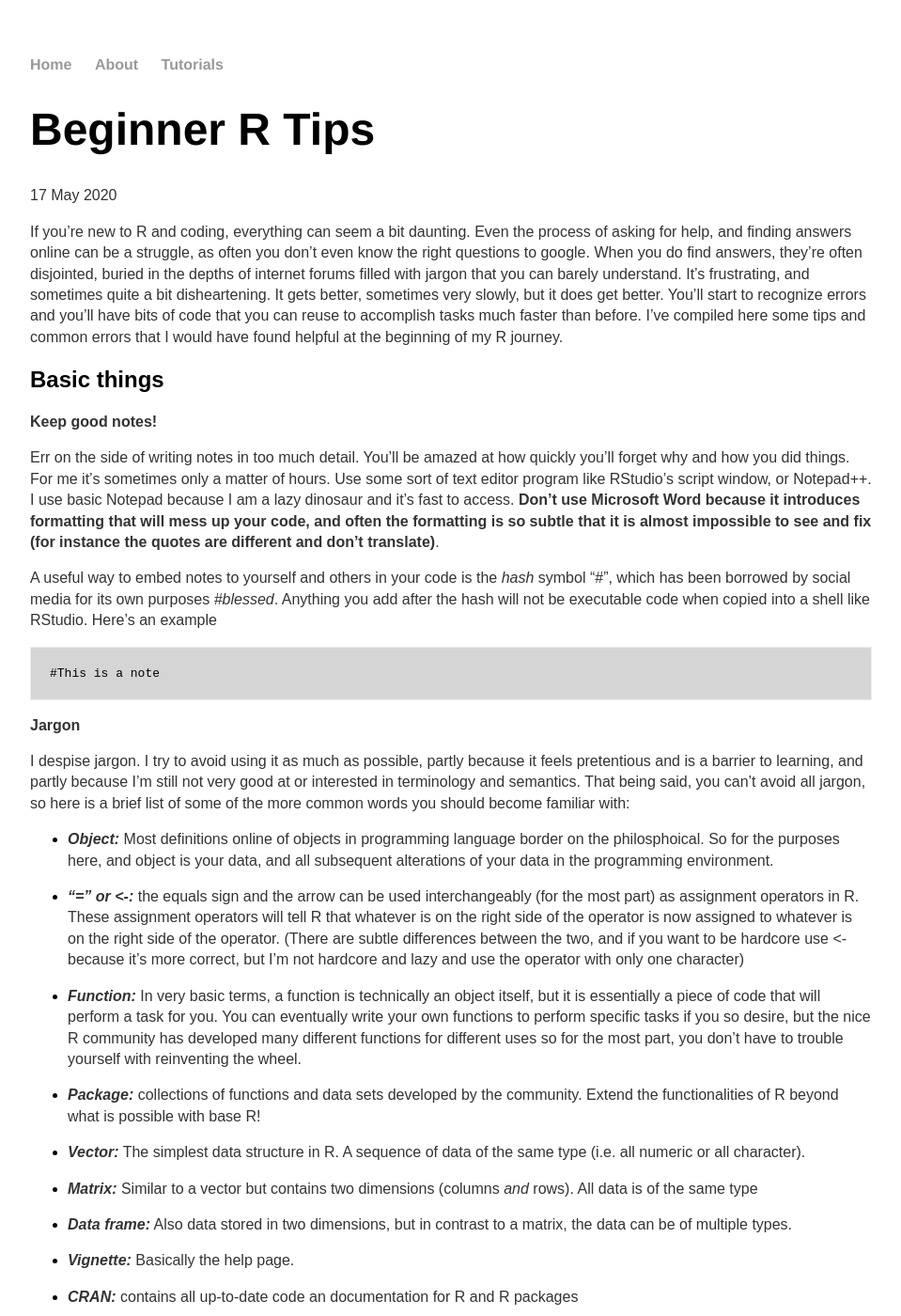
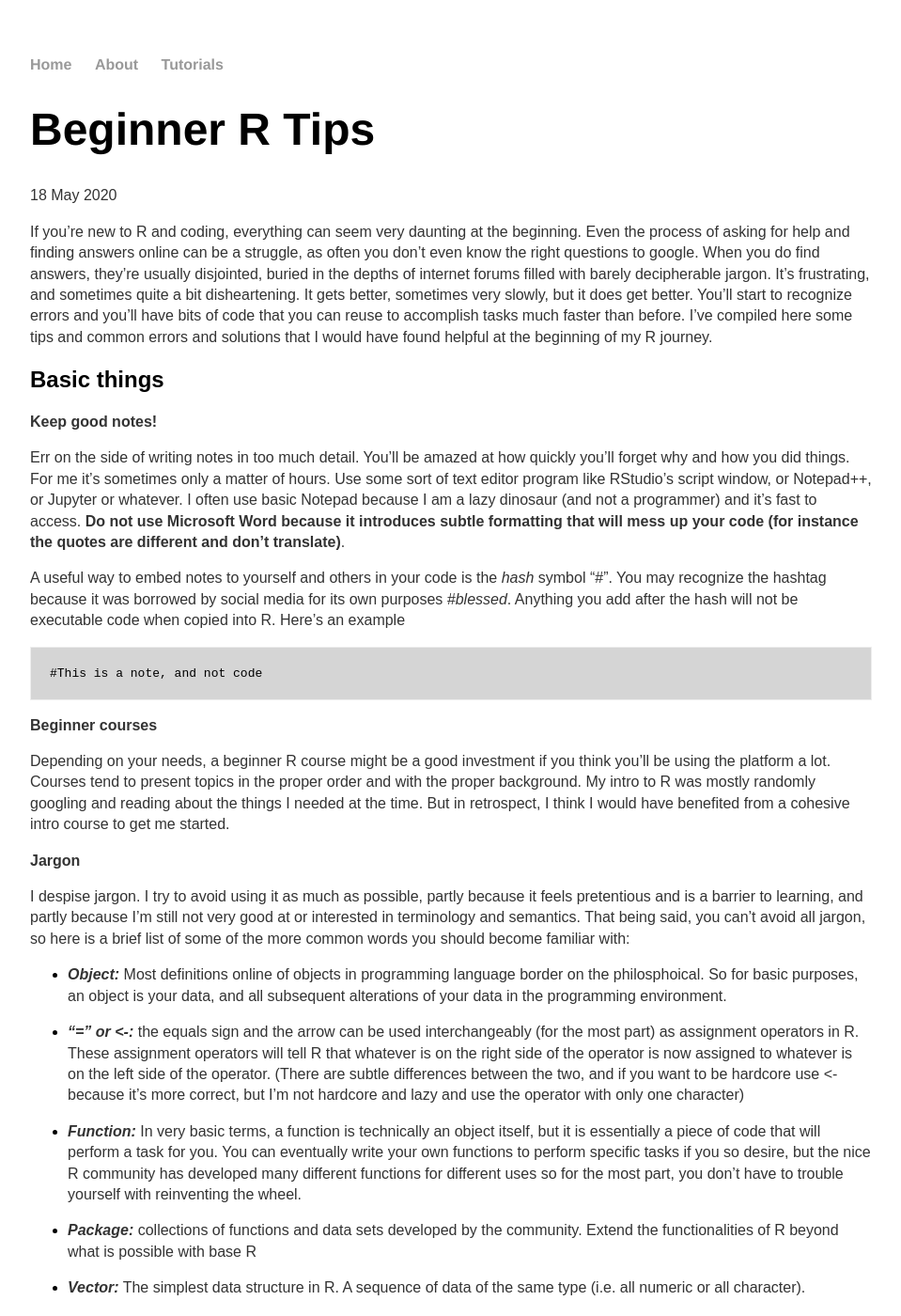
Before and after one commit to jkzorz/jkzorz.github.io, a Jekyll site: the page built from _posts/2020-05-17-Beginner-tips.md, in a window 1280 px wide and 1400 px high. Shown: the whole window at 94% size, without its empty margins (160-1119 px from the left). Built offline with Jekyll 4.4.1, drawn with Linux system fonts in a browser that asks for light colours; some of the changed text lies outside the part shown.

Commit message:
Update 2020-05-17-Beginner-tips.md

````diff
--- a/_posts/2020-05-17-Beginner-tips.md
+++ b/_posts/2020-05-17-Beginner-tips.md
@@ -1,35 +1,39 @@
 ---
 layout: post
 title: "Beginner R Tips"
-date: 2020-05-17
+date: 2020-05-18
 ---
 
 
-If you’re new to R and coding, everything can seem a bit daunting. Even the process of asking for help, and finding answers online can be a struggle, as often you don’t even know the right questions to google. When you do find answers, they’re often disjointed, buried in the depths of internet forums filled with jargon that you can barely understand. It’s frustrating, and sometimes quite a bit disheartening. It gets better, sometimes very slowly, but it does get better. You’ll start to recognize errors and you’ll have bits of code that you can reuse to accomplish tasks much faster than before.  I’ve compiled here some tips and common errors that I would have found helpful at the beginning of my R journey.
+If you’re new to R and coding, everything can seem very daunting at the beginning. Even the process of asking for help and finding answers online can be a struggle, as often you don’t even know the right questions to google. When you do find answers, they’re usually disjointed, buried in the depths of internet forums filled with barely decipherable jargon. It’s frustrating, and sometimes quite a bit disheartening. It gets better, sometimes very slowly, but it does get better. You’ll start to recognize errors and you’ll have bits of code that you can reuse to accomplish tasks much faster than before.  I’ve compiled here some tips and common errors and solutions that I would have found helpful at the beginning of my R journey.
 
 ## Basic things ##
 **Keep good notes!**
 
-Err on the side of writing notes in too much detail.  You’ll be amazed at how quickly you’ll forget why and how you did things. For me it’s sometimes only a matter of hours. Use some sort of text editor program like RStudio’s script window, or Notepad++. I use basic Notepad because I am a lazy dinosaur and it’s fast to access. **Don't use Microsoft Word because it introduces formatting that will mess up your code, and often the formatting is so subtle that it is almost impossible to see and fix (for instance the quotes are different and don't translate)**.
+Err on the side of writing notes in too much detail.  You’ll be amazed at how quickly you’ll forget why and how you did things. For me it’s sometimes only a matter of hours. Use some sort of text editor program like RStudio’s script window, or Notepad++, or Jupyter or whatever. I often use basic Notepad because I am a lazy dinosaur (and not a programmer) and it’s fast to access. **Do not use Microsoft Word because it introduces subtle formatting that will mess up your code (for instance the quotes are different and don't translate)**.
 
-A useful way to embed notes to yourself and others in your code is the *hash* symbol “#”, which has been borrowed by social media for its own purposes *#blessed*. Anything you add after the hash will not be executable code when copied into a shell like RStudio. Here’s an example
+A useful way to embed notes to yourself and others in your code is the *hash* symbol “#”. You may recognize the hashtag because it was borrowed by social media for its own purposes *#blessed*. Anything you add after the hash will not be executable code when copied into R. Here’s an example
 
 ```
-#This is a note
+#This is a note, and not code
 ```
+
+**Beginner courses**
+
+Depending on your needs, a beginner R course might be a good investment if you think you’ll be using the platform a lot. Courses tend to present topics in the proper order and with the proper background. My intro to R was mostly randomly googling and reading about the things I needed at the time. But in retrospect, I think I would have benefited from a cohesive intro course to get me started.
 
 **Jargon**
 
 I despise jargon. I try to avoid using it as much as possible, partly because it feels pretentious and is a barrier to learning, and partly because I’m still not very good at or interested in terminology and semantics. That being said, you can’t avoid all jargon, so here is a brief list of some of the more common words you should become familiar with:
 
 
--	***Object:*** Most definitions online of objects in programming language border on the philosphoical. So for the purposes here, and object is your data, and all subsequent alterations of your data in the programming environment.
+-	***Object:*** Most definitions online of objects in programming language border on the philosphoical. So for basic purposes, an object is your data, and all subsequent alterations of your data in the programming environment.
 
--	***“=” or <-:*** the equals sign and the arrow can be used interchangeably (for the most part) as assignment operators in R. These assignment operators will tell R that whatever is on the right side of the operator is now assigned to whatever is on the right side of the operator. (There are subtle differences between the two, and if you want to be hardcore use <- because it's more correct, but I'm not hardcore and lazy and use the operator with only one character)
+-	***“=” or <-:*** the equals sign and the arrow can be used interchangeably (for the most part) as assignment operators in R. These assignment operators will tell R that whatever is on the right side of the operator is now assigned to whatever is on the left side of the operator. (There are subtle differences between the two, and if you want to be hardcore use <- because it's more correct, but I'm not hardcore and lazy and use the operator with only one character)
 
 -	***Function:*** In very basic terms, a function is technically an object itself, but it is essentially a piece of code that will perform a task for you. You can eventually write your own functions to perform specific tasks if you so desire, but the nice R community has developed many different functions for different uses so for the most part, you don't have to trouble yourself with reinventing the wheel.
 
--	***Package:*** collections of functions and data sets developed by the community. Extend the functionalities of R beyond what is possible with base R!
+-	***Package:*** collections of functions and data sets developed by the community. Extend the functionalities of R beyond what is possible with base R
 
 -	***Vector:*** The simplest data structure in R. A sequence of data of the same type (i.e. all numeric or all character).
 
@@ -37,17 +41,15 @@ I despise jargon. I try to avoid using it as much as possible, partly because it
 
 -	***Data frame:*** Also data stored in two dimensions, but in contrast to a matrix, the data can be of multiple types.
 
--	***Vignette:*** Basically the help page.
+-	***Vignette:*** Basically the help page for a function or package
 
--	***CRAN:*** contains all up-to-date code an documentation for R and R packages
+-	***CRAN:*** contains all up-to-date code and documentation for R and R packages
 
 -	***Console:*** A window in which a user can type R commands, submit them for execution, and view the results. The most user-friendly I've come across for R is [RStudio](https://rstudio.com/)
 
 -	***Environment:*** The environment can be thought of as a collection of objects created during your R session. There is a list under the tab "Environment" in RStudio that contains a list of all the objects in your environment
 
-**Beginner courses**
 
-Depending on your needs, a beginner R course might be a good investment if you think you’ll be using the platform a lot. Courses tend to present topics in the proper order and with the proper background. My intro to R was mostly randomly googling and reading about the things I needed at the time. But in retrospect, I think I would have benefited from a cohesive intro course to get me started.
 
 ## Basic commands ##
 **Tab complete**
@@ -63,7 +65,7 @@ It’s always good to know how to stop something in case you unintentionally cre
 
 **Installing packages**
 
-You only need to do this once for each package you want to install, and then potentially again if you want to update R or the package. Here is an example of how to install packages (note the quotation marks):
+You only need to do this once for each package you want to install, and then potentially again if you want to update R or the package. Here is an example of how to install the package *Hmisc* (note the quotation marks):
 
 ```
 install.packages("Hmisc")
@@ -79,27 +81,29 @@ library(Hmisc)
 
 **Setting your working directory**
 
-“Working directory” is a bit of a jargony term. It essentially refers to the folder that contains the files that you would like to work with. Generally, it’s easiest if all your files for one project are located in one folder (directory), as it’s not as easy with R as it is with excel to continually change folder locations. There are multiple ways to set your working directory.
+“Working directory” is a bit of a jargony term. It essentially refers to the folder that contains the files that you would like to work with. Generally, it’s best if all your files for one project are located in one folder (directory), as it’s not as easy with R as it is with excel to continually change folder locations. There are multiple ways to set your working directory.
 You can do it manually in RStudio by going to **Session** -> **Set working directory** -> **Choose Directory..**
 Or alternatively you can use the command *setwd* and supply the path to your folder.
 
 ```
 #set your working directory
 setwd("~/R blog")
+
 #find out what directory you’re working from
 getwd()
 ```
 
 **Loading your data**
 
-This was the hardest thing to figure out when I was a beginning beginner. I generally exclusively work with csv files (comma separated), but R handles other types of data like tsv, etc. csv files can be made from any excel file that has one tab, by clicking “save as” in excel and selecting the csv (Comma delimited, .csv) option. If you save over an excel file as a csv beware that you will lose all formatting, excel files and equations from your original file. I tend to keep an excel file as backup and use a stripped-down csv version for R analysis.
+I generally exclusively work with csv files (comma separated), but R handles other types of data like tsv, etc. csv files can be made from any excel file that has one tab, by clicking “save as” in excel and selecting the csv (Comma delimited, .csv) option. If you save over an excel file as a csv beware that you will lose all formatting, figures and equations from your original file. I tend to keep an excel file as backup and use a stripped-down csv version for R analysis.
 
 There are multiple ways to load in data. This is the way I use:
+
 ```
 df = read.csv("Your_data.csv", header = TRUE)
 ```
-Where you change “Your_data.csv” to the name of your csv file. *Header = TRUE* means you read in the first row as the column names.
-Some other things to note about loading in data. R doesn’t like when column names begin with numbers, or other strange characters. It will add an “X” to the beginning of any such column name. It also doesn’t appreciate spaces or other strange characters (%,&,’) besides underscores and periods in column names. It will change anything else into dots.
+Where you change “Your_data.csv” to the name of your csv file. *Header = TRUE* means that the first row pf your data is designated as the column names.
+R doesn’t like when column names begin with numbers, or other strange characters. It will add an “X” to the beginning of any such column name. It also doesn’t appreciate spaces or other strange characters (%,&,’) besides underscores and periods in column names. It will change anything else into dots.
 
 **Looking at your data**
 
@@ -120,7 +124,7 @@ Anyone who has used R, at any experience level, has at one point or another beco
 
 **Typos**
 
-Did you make a spelling error? Are you sure? No really, did you triple check? Make sure the function is spelled correctly too.  Try tab complete to avoid spelling errors as much as possible. Remember R is case sensitive so watch for that as well. Read this twice because it’s honestly probably a typo.
+Did you make a spelling error? Are you sure? No really, did you triple check? Make sure the function is spelled correctly too.  Try tab complete to avoid spelling errors as much as possible. Remember R is case sensitive so watch for that as well. Read this twice because the error is honestly probably a typo.
 
 **Ensure all your brackets and quotes are closed**
 
@@ -128,7 +132,7 @@ This one is pretty common too. All brackets ( ) and quotes " " need to have a pa
 
 **Object type**
 
-This one is another common problem but is confusing for beginners. Many functions require a certain object type for the function to work. Commonly the issue is that your data is in the form of a data frame, rather than a matrix. To check the requirements and help file of a function, type ? followed by the function name:
+This one is another common problem but is confusing for beginners. Many functions require a certain object type for the function to work. Commonly the issue is that your data is in the form of a data frame, rather than a matrix. To check the requirements and the help file of a function, type ? followed by the function name:
 
 ```
 #Example
````
Also changed, not shown: other parts of _posts/2020-05-17-Beginner-tips.md (+3 -3 lines).
